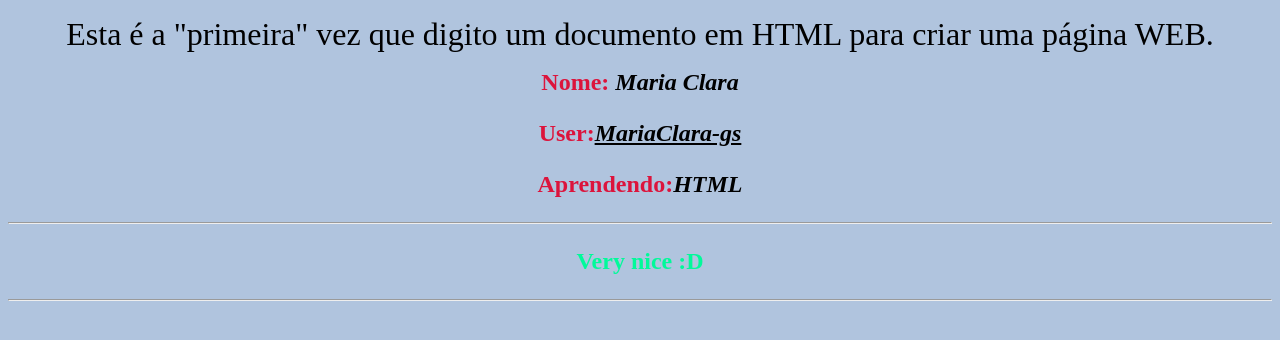
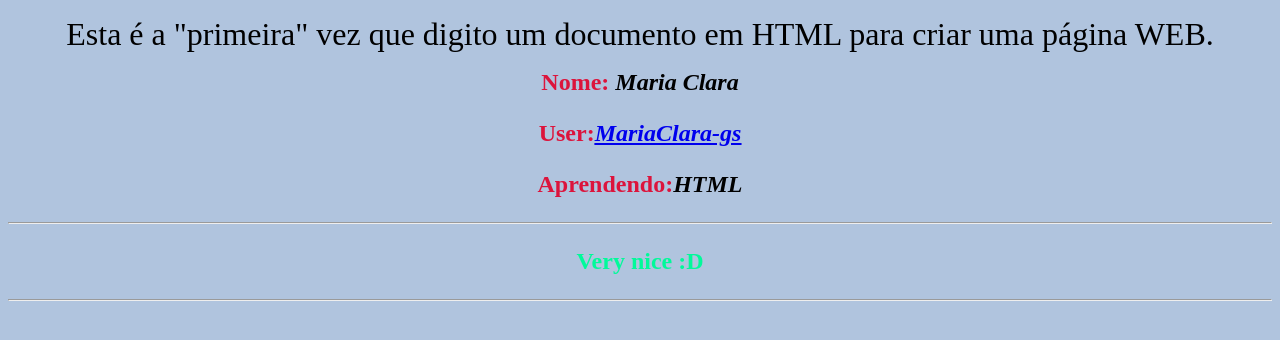
Before and after one commit to MariaClara-gs/BasicHTML, a plain HTML site: page index.html in a window 1280 px wide. Drawn offline with Linux system fonts and the light colour scheme.

Commit message:
Site aprimorado
A partir de exercícios, e de novo conteúdo adquirido melhorei o site.

```diff
--- a/index.html
+++ b/index.html
@@ -15,7 +15,7 @@
     <p align="center"><font size="6">Esta é a "primeira" vez que digito um documento em HTML para criar uma página WEB.</font></p>
     <p align="center"><font color="#DC143C", size="5"><b>Nome:<b> </font><font size="5"><i>Maria Clara</i>
     </p>
-      <p align="center"><font color="#DC143C"><b>User:</b></font><i><u>MariaClara-gs</u></i></p>
+      <p align="center"><font color="#DC143C"><b>User:</b></font><a href="https://github.com/MariaClara-gs" target="blank"><i><u>MariaClara-gs</u></i></a></p>
       <p align="center"><font color="#DC143C"><b>Aprendendo:</b></font><i>HTML</i></p>
     <hr>
     <p align="center"><font color="#00FA9A">Very nice :D</font></p>
```
